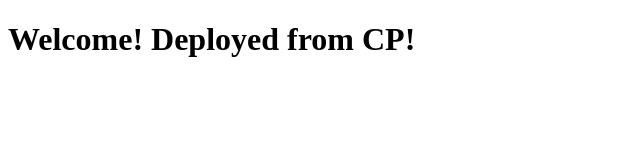
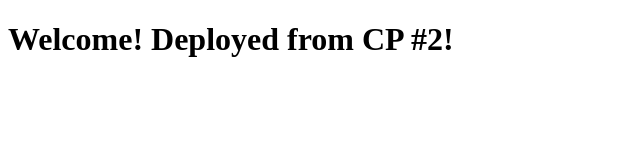
Before and after one commit to kierenevans/nginx-test, a plain HTML site: page web/index.html in a window 1280 px wide. Shown: the full height of the page, 0-640 px from the left. Drawn offline with Linux system fonts and the light colour scheme.

Commit message:
New message

```diff
--- a/web/index.html
+++ b/web/index.html
@@ -1,6 +1,6 @@
 <!DOCTYPE html>
 <html>
   <body>
-    <h1>Welcome! Deployed from CP!</h1>
+    <h1>Welcome! Deployed from CP #2!</h1>
   </body>
 </html>
```
